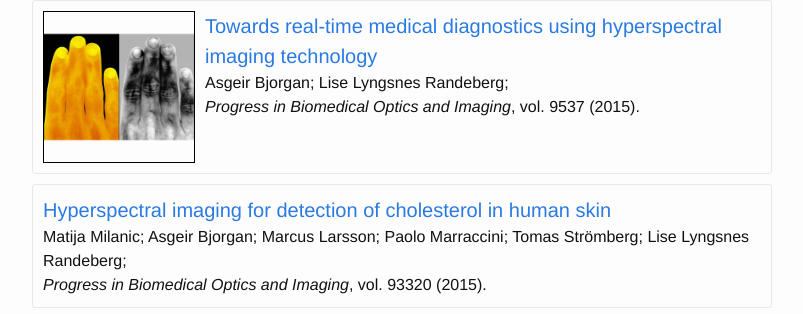
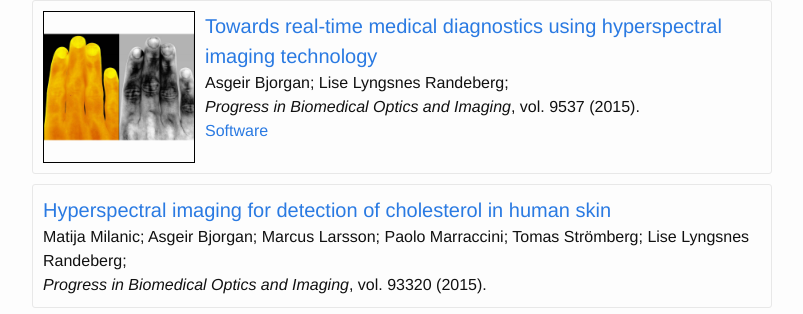
Before and after one commit to ntnu-bioopt/ntnu-bioopt.github.io, a Jekyll site: the page built from publications.html, in a window 1280 px wide and 900 px high, scrolled down 1083 px. Shown: the part 138-452 px from the top of the window, without its empty margins (238-1041 px from the left). Built offline with Jekyll 4.4.1, drawn with Linux system fonts in a browser that asks for light colours.

Commit message:
Add link to list

```diff
--- a/_data/publications.json
+++ b/_data/publications.json
@@ -212,7 +212,7 @@
         "id": "1281539",
         "suppl": null,
         "suppltitle": null,
-        "software": null,
+        "software": "software/realtime",
         "github": null,
         "img": "1281539.png"
       },
```
Also changed, not shown: 1 other file.
